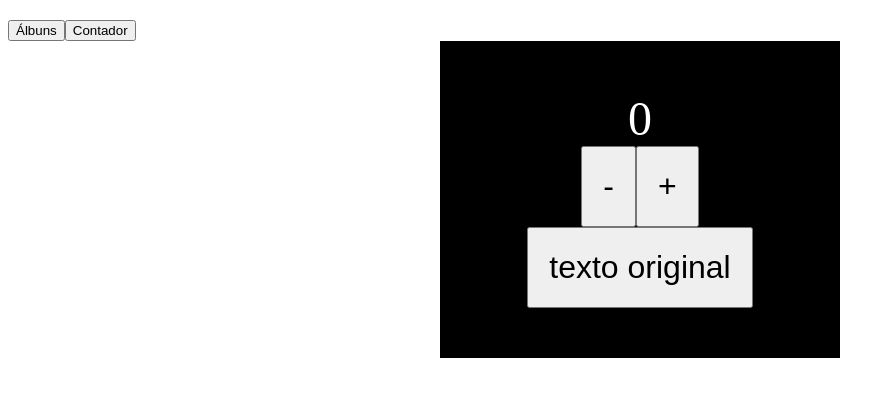
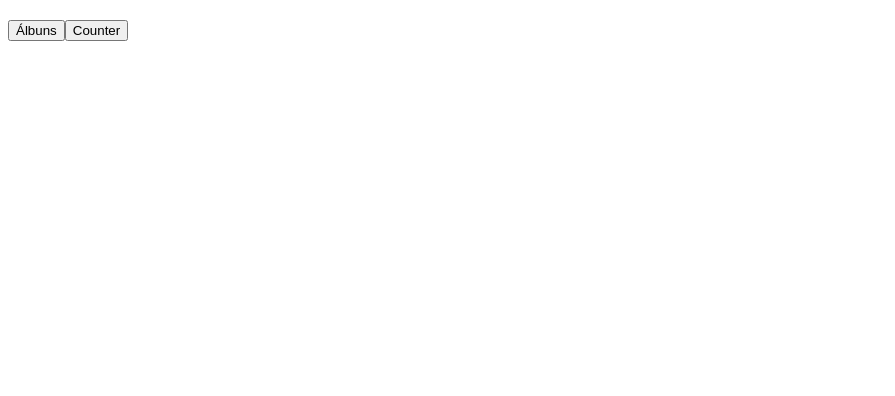
Before and after one commit to educwb/react-counter, a React (Create React App) app: page / in a window 1280 px wide. Shown: the top 396 px of the page, without its empty margins (0-895 px from the left). Built offline with nearby package versions, Linux system fonts and the light colour scheme.

Commit message:
terceira maneira de exibicao entre dois componentes

```diff
--- a/src/App.js
+++ b/src/App.js
@@ -1,7 +1,12 @@
 import React, { useState } from 'react'
 
+import Albuns from './Albuns'
 import Counter from './Counter'
-import Albuns from './Albuns'
+
+const pages = {
+  albuns: Albuns,
+  counter: Counter,
+}
 
 function App() {
   const [page, setPage] = useState()
@@ -10,12 +15,15 @@ function App() {
     setPage(page)
   }
 
+  const Page = pages[page]
+
   return (
     <>
       <h2>{page}</h2>
       <button onClick={() => handlePageChange('albuns')}>Álbuns</button>
-      <button onClick={() => handlePageChange('contador')}>Contador</button>
-      { page === 'albuns' ? <Albuns /> : <Counter /> }
+      <button onClick={() => handlePageChange('counter')}>Counter</button>
+
+      { Page && <Page /> }
     </>
   )
 }
```
